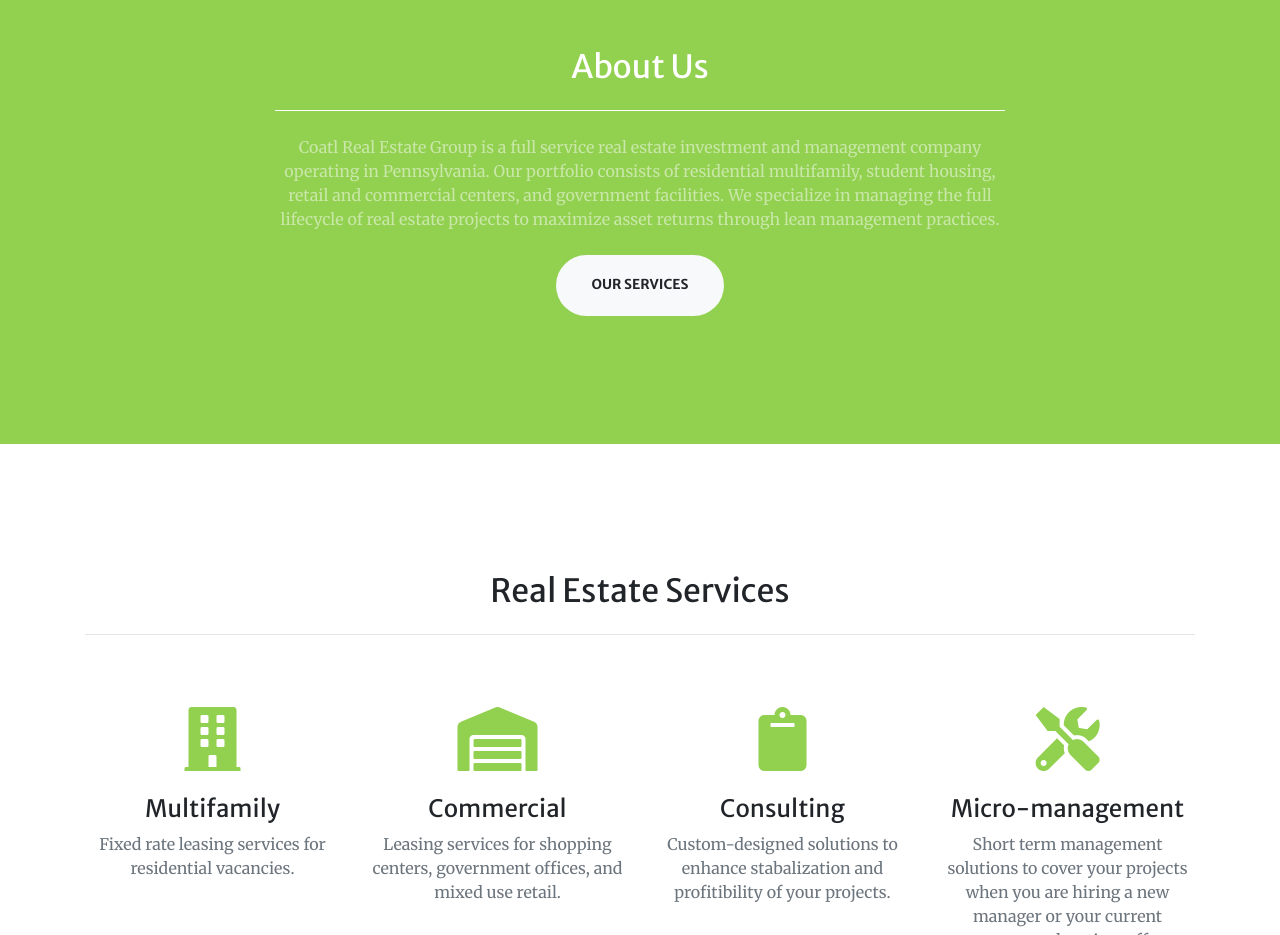
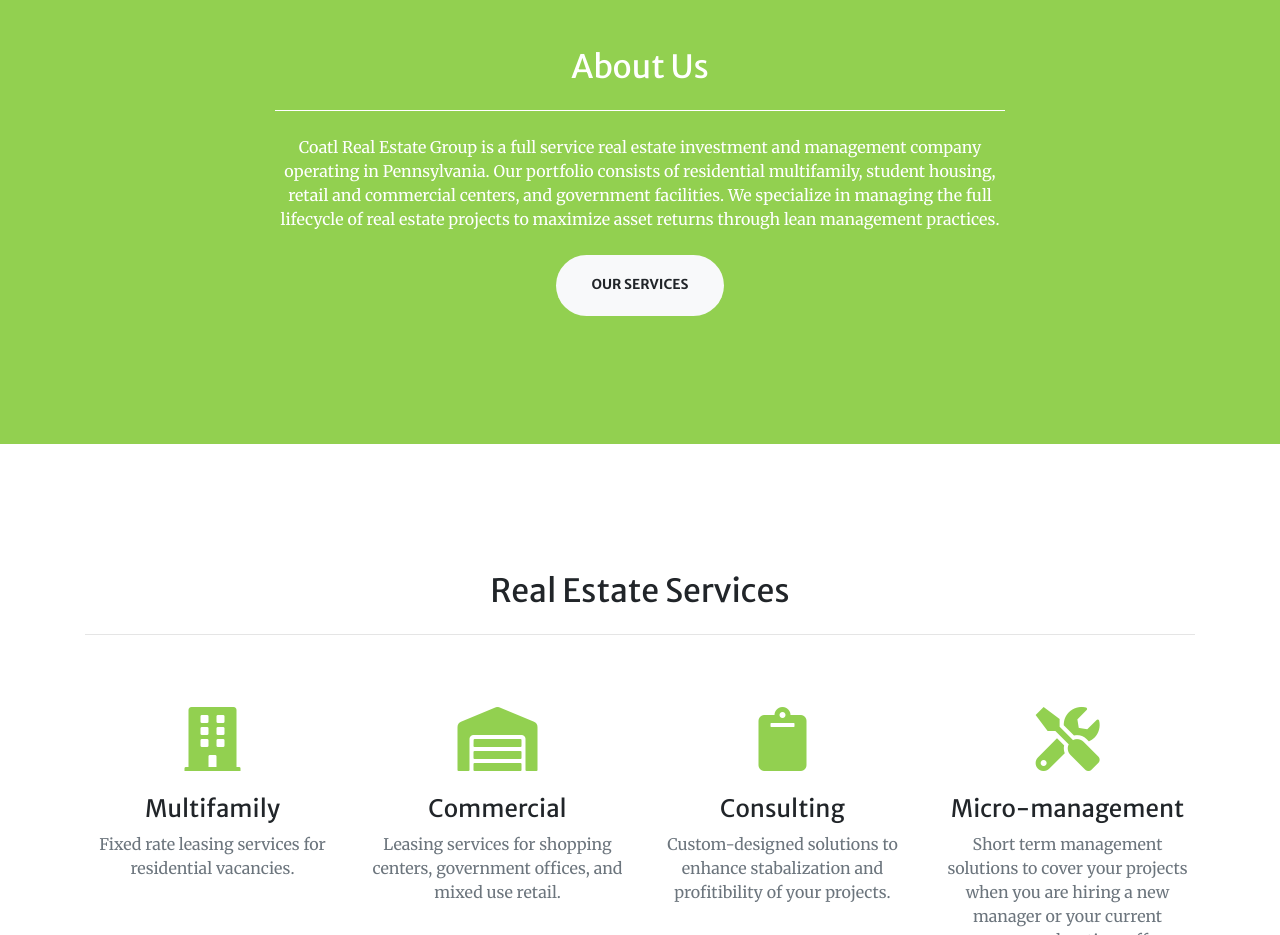
Before and after one commit to phillyfinaidhelp/coatlreg.github.io, a website: page index.html in a window 1280 px wide. Shown: the part 880-1815 px from the top of the page. Drawn offline with Linux system fonts and the light colour scheme.

Commit message:
Update index.html

```diff
--- a/index.html
+++ b/index.html
@@ -76,7 +76,7 @@
         <div class="col-lg-8 text-center">
           <h2 class="text-white mt-0">About Us</h2>
           <hr class="divider light my-4">
-          <p class="text-white-50 mb-4">Coatl Real Estate Group is a full service real estate investment and management company operating in Pennsylvania. Our portfolio consists of residential multifamily, student housing, retail and commercial centers, and government facilities. We specialize in managing the full lifecycle of real estate projects to maximize asset returns through lean management practices.</p>
+          <p class="text-white mb-4">Coatl Real Estate Group is a full service real estate investment and management company operating in Pennsylvania. Our portfolio consists of residential multifamily, student housing, retail and commercial centers, and government facilities. We specialize in managing the full lifecycle of real estate projects to maximize asset returns through lean management practices.</p>
           <a class="btn btn-light btn-xl js-scroll-trigger" href="#services">Our Services</a>
         </div>
       </div>
```
